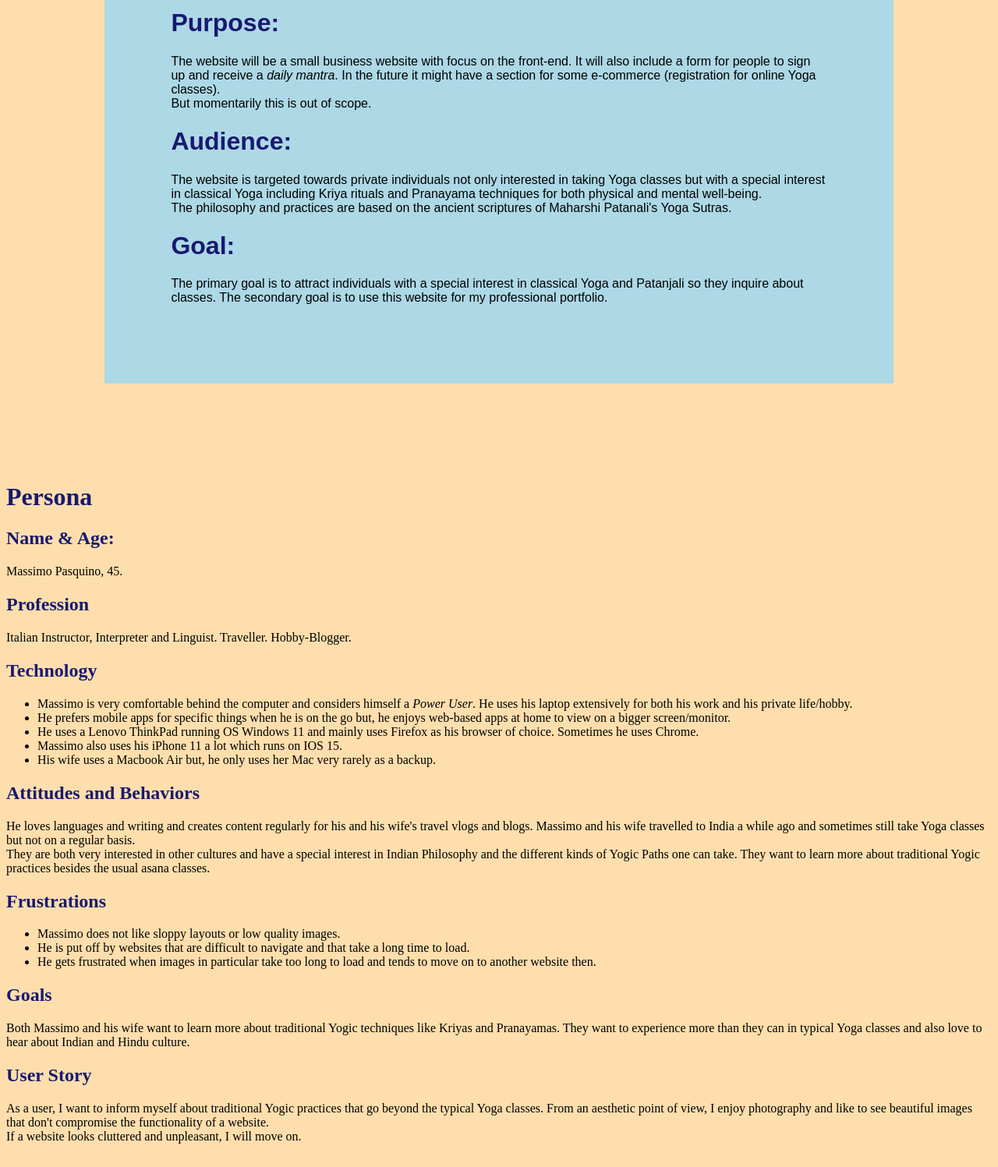
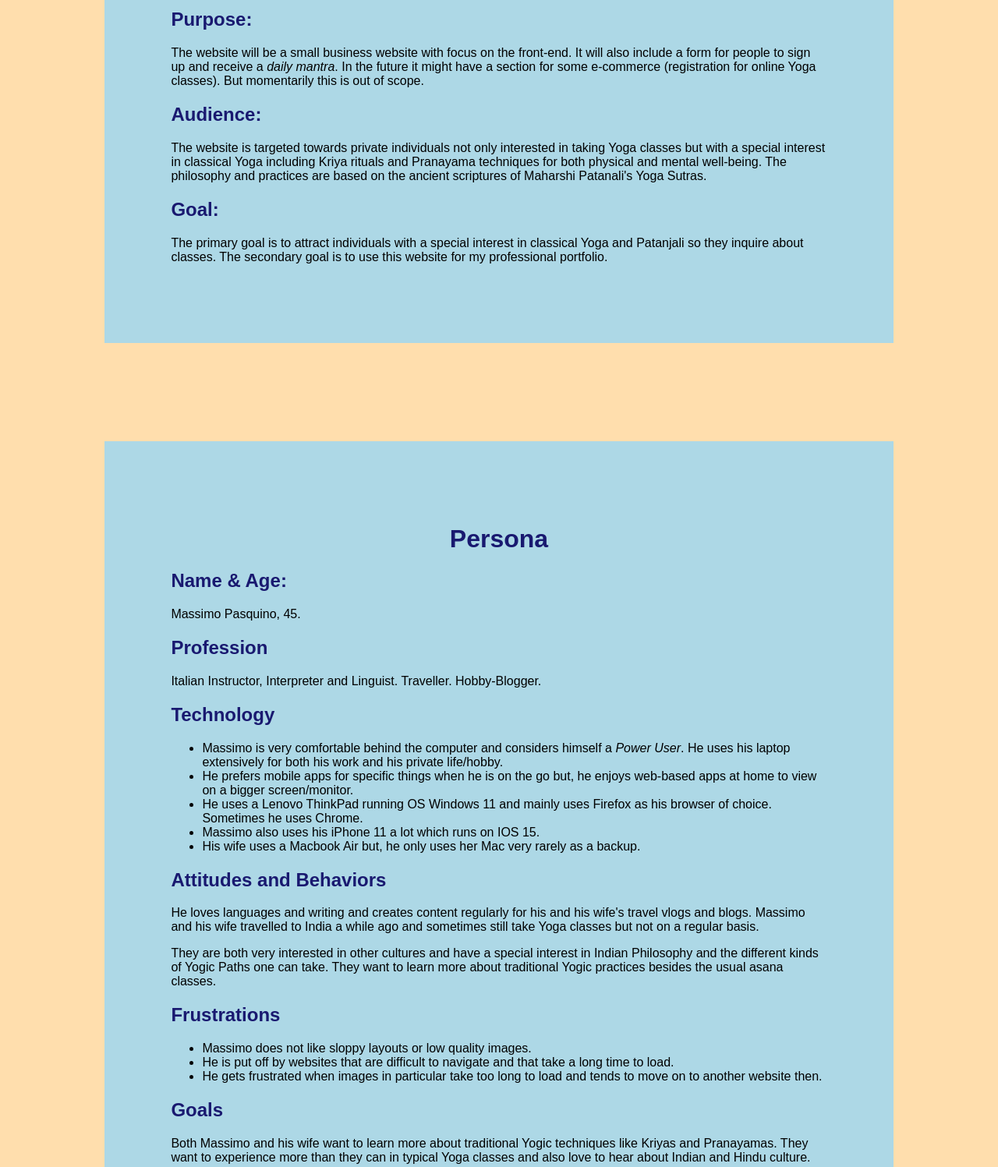
Before and after one commit to mw78/patanjaliyogini, a plain HTML site: page public_html/documentation/milestone-1.html in a window 1280 px wide. Shown: the part 280-1777 px from the top of the page at 78% size. Drawn offline with Linux system fonts and the light colour scheme; files that its build step writes are made by us from their sources.

Commit message:
some minor changes to formatting

```diff
--- a/public_html/documentation/milestone-1.html
+++ b/public_html/documentation/milestone-1.html
@@ -3,7 +3,7 @@
 <head>
     <meta charset="UTF-8">
     <title>PWP: Patanjali Rio Rancho</title>
-    <link rel="stylesheet" href="./styles/style.css">
+    <link rel="stylesheet" href="../styles/style.css">
 </head>
 
 <!---Purpose, Audience, and Goal of the Website--->
@@ -13,20 +13,21 @@
 
         <h1>PWP: Patanjali Rio Rancho</h1>
 
-        <h1>Purpose:</h1>
+        <h2>Purpose:</h2>
 
-        <p>The website will be a small business website with focus on the front-end. It will also include a form for people to sign up and receive a <em>daily mantra</em>. In the future it might have a section for some e-commerce (registration for online Yoga classes).<br>
-            But momentarily this is out of scope.</p>
+        <p>The website will be a small business website with focus on the front-end. It will also include a form for people to sign up and receive a <em>daily mantra</em>. In the future it might have a section for some e-commerce (registration for online Yoga classes). But momentarily this is out of scope.</p>
 
-        <h1>Audience:</h1>
+        <h2>Audience:</h2>
 
-        <p> The website is targeted towards private individuals not only interested in taking Yoga classes but with a special interest in classical Yoga including Kriya rituals and Pranayama techniques for both physical and mental well-being.<br>
-            The philosophy and practices are based on the ancient scriptures of Maharshi Patanali's Yoga Sutras.</p>
+        <p> The website is targeted towards private individuals not only interested in taking Yoga classes but with a special interest in classical Yoga including Kriya rituals and Pranayama techniques for both physical and mental well-being. The philosophy and practices are based on the ancient scriptures of Maharshi Patanali's Yoga Sutras.</p>
 
-        <h1>Goal:</h1>
+        <h2>Goal:</h2>
         <p> The primary goal is to attract individuals with a special interest in classical Yoga and Patanjali so they inquire about classes. The secondary goal is to use this website for my professional portfolio.</p>
 
     </div>
+
+
+    <div class="text-block">
 
     <div class="persona">
 
@@ -48,8 +49,9 @@
             </ul>
 
         <h2>Attitudes and Behaviors</h2>
-        <p>He loves languages and writing and creates content regularly for his and his wife's travel vlogs and blogs. Massimo and his wife travelled to India a while ago and sometimes still take Yoga classes but not on a regular basis.<br>
-           They are both very interested in other cultures and have a special interest in Indian Philosophy and the different kinds of Yogic Paths one can take. They want to learn more about traditional Yogic practices besides the usual asana classes.</p>
+        <p>He loves languages and writing and creates content regularly for his and his wife's travel vlogs and blogs. Massimo and his wife travelled to India a while ago and sometimes still take Yoga classes but not on a regular basis.</p>
+
+        <p>They are both very interested in other cultures and have a special interest in Indian Philosophy and the different kinds of Yogic Paths one can take. They want to learn more about traditional Yogic practices besides the usual asana classes.</p>
 
         <h2>Frustrations</h2>
             <ul>
@@ -65,9 +67,11 @@
 
         <h2>User Story</h2>
         <p>
-            As a user, I want to inform myself about traditional Yogic practices that go beyond the typical Yoga classes. From an aesthetic point of view, I enjoy photography and like to see beautiful images that don't compromise the functionality of a website.<br>
-            If a website looks cluttered and unpleasant, I will move on.
-        </p>
+            As a user, I want to inform myself about traditional Yogic practices that go beyond the typical Yoga classes. From an aesthetic point of view, I enjoy photography and like to see beautiful images that don't compromise the functionality of a website.</p>
+
+        <p>If a website looks cluttered and unpleasant, I will move on.</p>
+
+    </div>
 
     </div>
 
--- a/public_html/styles/style.css
+++ b/public_html/styles/style.css
@@ -16,8 +16,10 @@ body {
 
 h1 {
     color: midnightblue;
+    text-align: center;
 }
 
 h2 {
     color: midnightblue;
+    text-align: left;
 }
```
